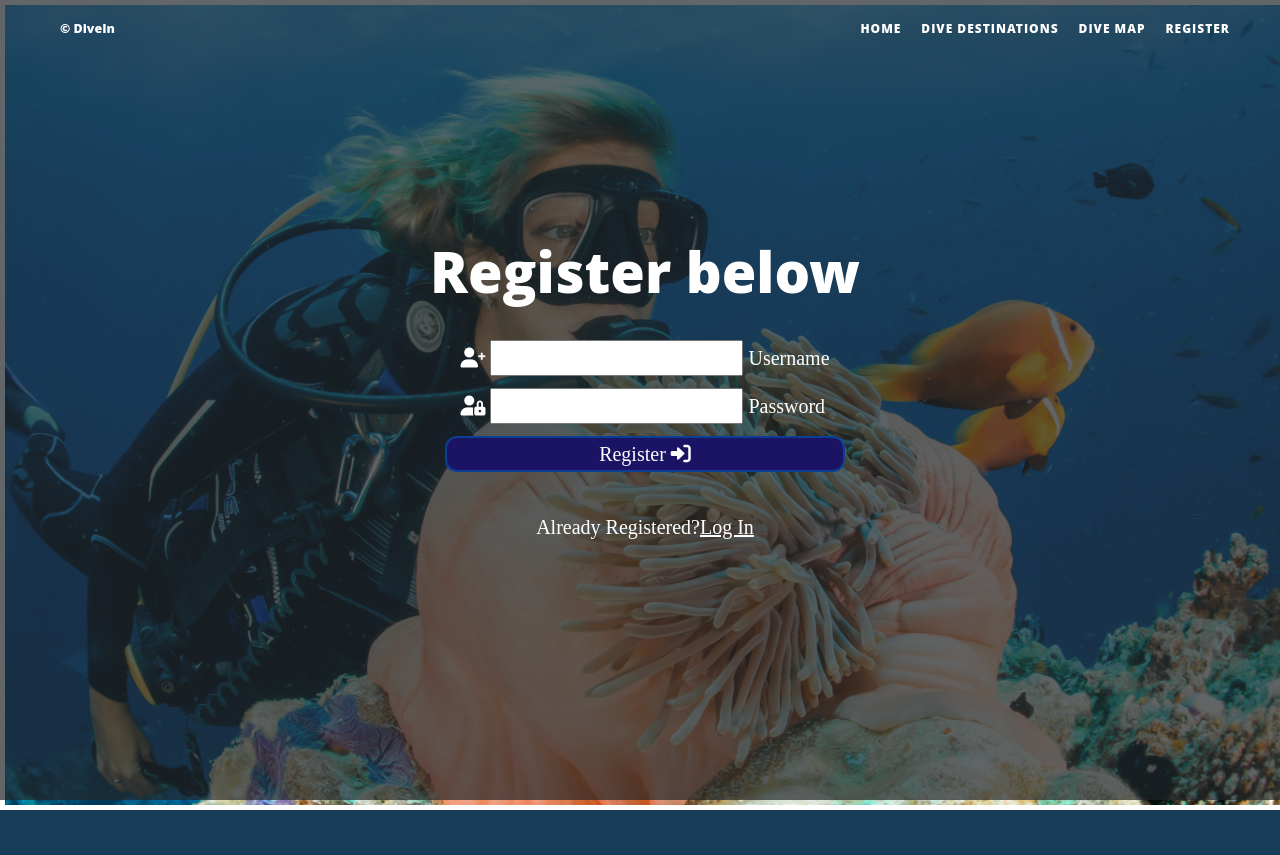
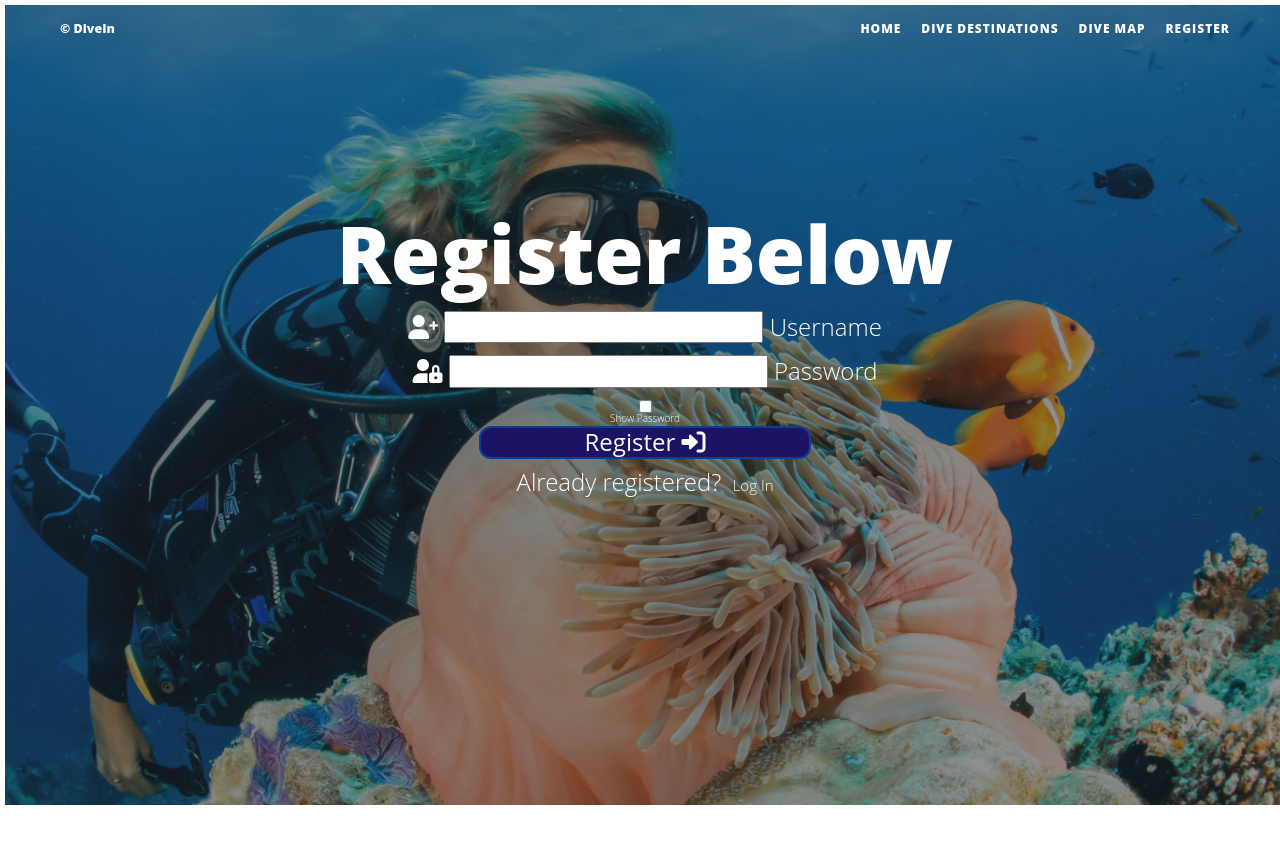
Before and after one commit to daniellima338/DiveIn, a Flask app: page /register in a window 1280 px wide. Before the commit the page ends 810 px from the top, so only its background shows below. Run offline with Flask 2, Linux system fonts and the light colour scheme; some libraries are stand-ins or nearby versions.

Commit message:
added functionality to view password to registration and log in page. work done on styling the profile page. WIP.

```diff
--- a/static/css/style.css
+++ b/static/css/style.css
@@ -15,6 +15,7 @@
   width: 100%;
   margin: 5px;
   padding: 0;
+  font-family: "Ubuntu","Open Sans","Helvetica Neue","Helvetica","Arial",sans-serif;
 }
 
 a {
@@ -22,16 +23,24 @@
 }
 
 /* font size */
-
+p {
+  font-size: 1.4rem;
+}
 h3 {
-  font-size: 2.8rem;
+  font-size: 2.2rem;
 }
 
 h2 {
-  font-size: 4.2rem;
+  font-size: 3rem;
 }
 h1 {
-  font-size: 5.6rem;
+  font-size: 3.8rem;
+}
+
+hr {
+  background-color: #a3deff;
+  margin: 5px;
+
 }
 
 /* adjustments */
@@ -44,7 +53,7 @@
 
 .registration-link {
   margin-left: 5px;
-  color: rgba(1, 104, 197, 1);
+  color: #fff;
   font-size: 1.5rem;
 }
 
@@ -53,7 +62,6 @@
 .registration-background {
   height: 100vh;
   width: 100%;
-  background-image: url(diving2.jpg);
   background-repeat: no-repeat;
   background-size: cover;
   background-position: center;
@@ -67,6 +75,7 @@
   border: 2px solid rgba(1, 104, 197, 0.5);
   color: rgba(252, 252, 252, 1);
   background-color: #1B1464;
+  width: 50%;
 }
 
 .registration-button:hover {
@@ -100,12 +109,29 @@
   justify-content: space-around;
 }
 
+/* Profile page */
+
+.nav-link {
+  color: #1B1464;
+}
 .img-dive-destinations {
   height: 300px;
   width: 300px;
+}
+
+.fa-pencil-alt {
+  color: #1B1464;
+}
+
+.fa-pencil-alt:hover {
+  color: rgba(1, 104, 197, 0.5);
 }
 /* flash message styling */
 
 .flashes {
   line-height: 2;
 }
+
+.show-password {
+  font-size: 1rem;
+}
--- a/static/js/index.js
+++ b/static/js/index.js
@@ -4,3 +4,13 @@
   map = new google.maps.Map(document.getElementById("map"), {
     center: { lat: -34.397, lng: 150.644 },
     zoom: 8})};
+
+
+function myFunction() {
+  var x = document.getElementById("password");
+  if (x.type === "password") {
+    x.type = "text";
+  } else {
+    x.type = "password";
+  }
+}
--- a/templates/components/auth/register.html
+++ b/templates/components/auth/register.html
@@ -1,8 +1,8 @@
-<form class="center-align" method="POST" action="{{ url_for('register') }}">
+<form method="POST" action="{{ url_for('register') }}">
     <div>
         <!-- username -->
         <div class="row">
-            <div class="col s12 mb-3">
+            <div class="col mb-3">
                 <i class="fas fa-user-plus"></i>
                 <input id="username" name="username" type="text" pattern="^[a-zA-Z0-9]{5,15}$" class="validate" required>
                 <label for="username">Username</label>
@@ -10,16 +10,19 @@
         </div>
         <!-- password -->
         <div class="row">
-            <div class="col s12 mb-3">
+            <div class="col mb-3">
                 <i class="fas fa-user-lock"></i>
                 <input id="password" type="password" name="password"
                 pattern="^[a-zA-Z0-9]{5,15}$" class="validate" required>
                 <label for="password">Password</label>
             </div>
         </div>
+        <div class="row">
+            <input type="checkbox" onclick="myFunction()"><span class="show-password mb-1 center-align">Show Password</span>
+        </div>
         <!-- register -->
-        <div class="row mb-3">
-            <button type="submit" class="col s12 registration-button">
+        <div class="row mb-3 center-align">
+            <button type="submit" class="registration-button">
                 Register <i class="fas fa-sign-in-alt"></i>
             </button>
         </div>
--- a/templates/pages/registration_page.html
+++ b/templates/pages/registration_page.html
@@ -1,23 +1,19 @@
 {% extends "layout/base.html" %}
 {% block content %}
-
-    <section class="center-align registration-section registration-background"
-        style="background-image: url(' {{ url_for('static', filename='Images/diving3.jpg') }}')">
-        <div class="overlay"></div>
-        <div class="row">
-            <div class="col-12 center-align mb-5">
-                <h1>Register below</h3>
-            </div>
-            <div class="col-12">
-                {% include 'components/auth/register.html' %}
-            </div>
-            <div class="col-12">
-                <p class="center-align">
-                    Already Registered? <a class="space-left" href="{{ url_for('home') }}"> Log In</a>
-                </p>
+<header class="masthead registration-background" style="background-image: url(' {{ url_for('static', filename='Images/diving3.jpg') }}')">
+    <div class="overlay"></div>
+    <div class="container">
+        <div class="row center-align">
+            <div class="col-md-10 col-lg-8 col-xl-7">
+                <div class="site-heading">
+                    <h1>Register Below</h1>
+                    <span class="subheading"> {% include 'components/auth/register.html' %} </span>
+                    <span class="subheading"> Already registered? <a class="registration-link" href="{{ url_for('register') }}"> Log In</a> </span>
+                </div>
             </div>
         </div>
-    </section>
+    </div>
+</header>
 
 
 
```
Also changed, not shown: templates/components/auth/login.html (+14 -14 lines), templates/components/auth/user_form.html (added, +20 -0 lines), templates/pages/dive_destinations.html (+6 -68 lines), templates/pages/profile.html (+27 -6 lines), static/Images/diving4.jpg (added).
